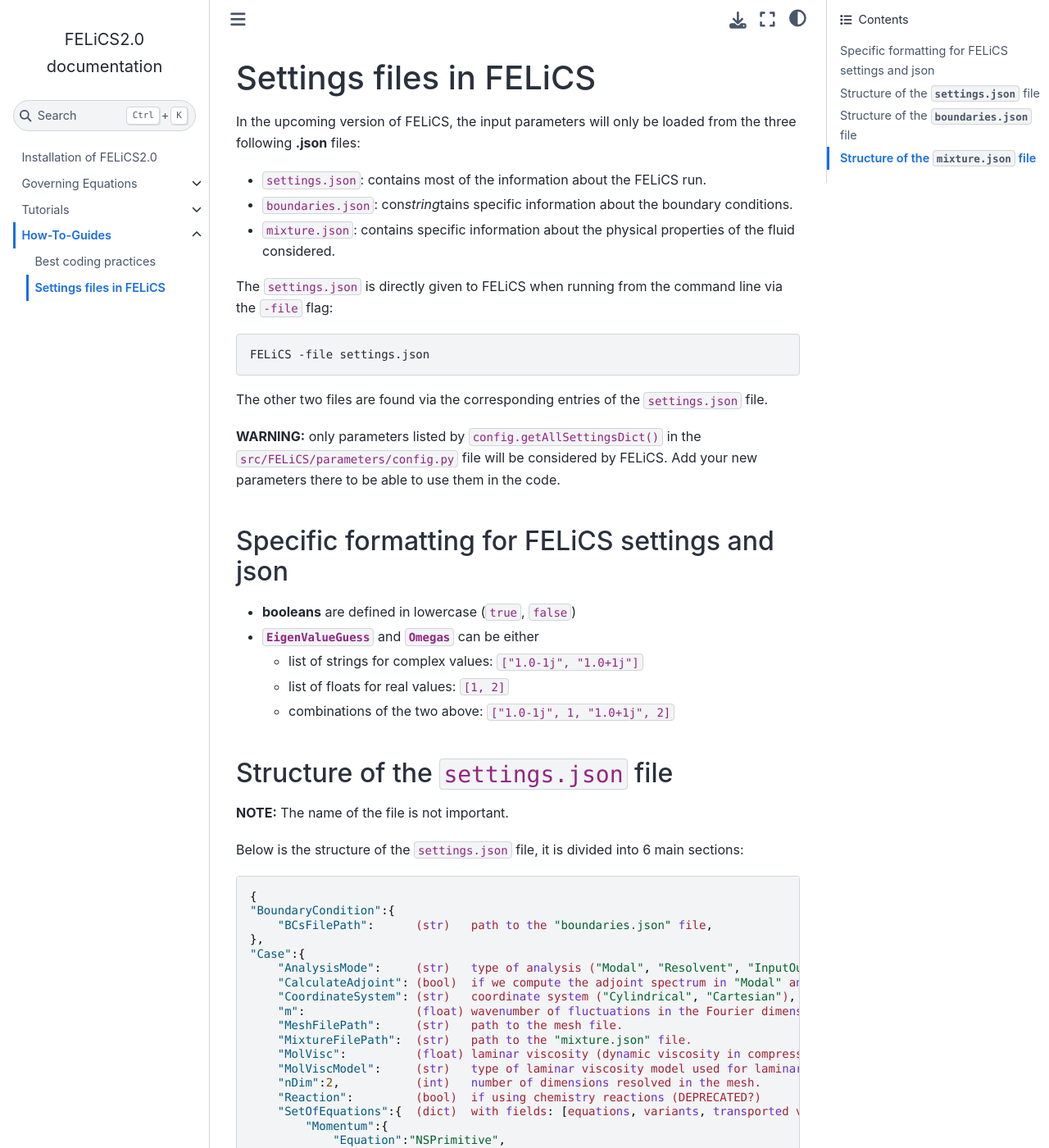
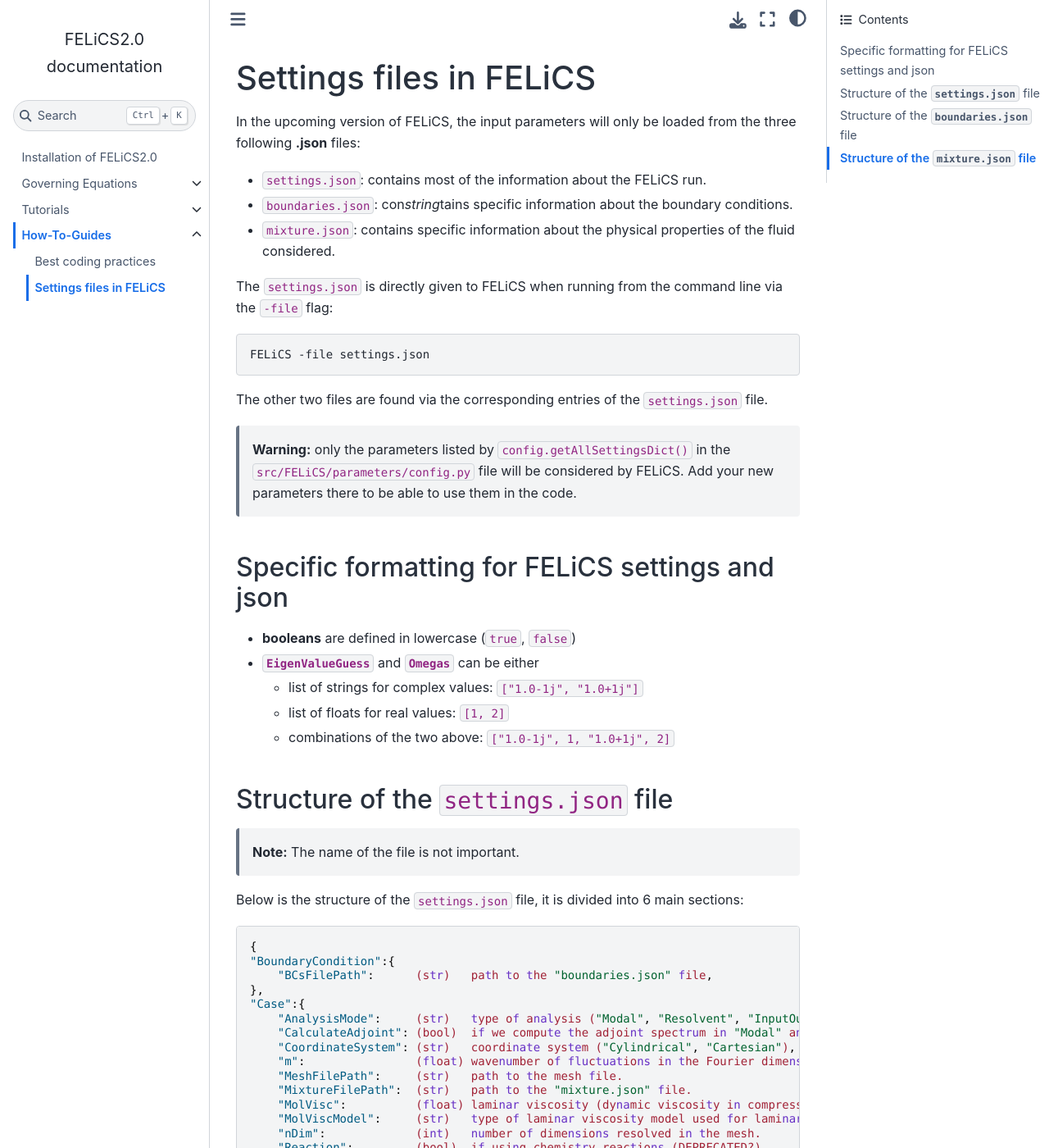
Before and after one commit to arash-mp/FELiCS_FSI, a Sphinx documentation site: the page built from DOCUMENTATION/How-To-Guides/FELiCS_settings.md, in a window 1280 px wide and 1400 px high. Shown: the whole window at 82% size. Built offline with Sphinx 7.4.7 and the Sphinx Book theme 1.1.4, drawn with Linux system fonts in a browser that asks for light colours; pages that are not in the unit, such as notebooks, are missing from menus.

Commit message:
Update file FELiCS_settings.md

```diff
--- a/DOCUMENTATION/How-To-Guides/FELiCS_settings.md
+++ b/DOCUMENTATION/How-To-Guides/FELiCS_settings.md
@@ -12,7 +12,7 @@ FELiCS -file settings.json
 
 The other two files are found via the corresponding entries of the `settings.json` file.
 
-**WARNING:** only parameters listed by `config.getAllSettingsDict()` in the `src/FELiCS/parameters/config.py` file will be considered by FELiCS. Add your new parameters there to be able to use them in the code.
+>**Warning:** only the parameters listed by `config.getAllSettingsDict()` in the `src/FELiCS/parameters/config.py` file will be considered by FELiCS. Add your new parameters there to be able to use them in the code.
 
 ## Specific formatting for FELiCS settings and json
 
@@ -24,7 +24,7 @@ The other two files are found via the corresponding entries of the `settings.jso
 
 ## Structure of the `settings.json` file
 
-**NOTE:** The name of the file is not important.
+>**Note:** The name of the file is not important.
 
 Below is the structure of the `settings.json` file, it is divided into 6 main sections:
 
@@ -42,7 +42,7 @@ Below is the structure of the `settings.json` file, it is divided into 6 main se
     "MixtureFilePath":  (str)   path to the "mixture.json" file.
     "MolVisc":          (float) laminar viscosity (dynamic viscosity in compressible!) value when "MolViscModel" is set to "Constant"
     "MolViscModel":     (str)   type of laminar viscosity model used for laminar viscosity,
-    "nDim":2,           (int)   number of dimensions resolved in the mesh.
+    "nDim":             (int)   number of dimensions resolved in the mesh.
     "Reaction":         (bool)  if using chemistry reactions (DEPRECATED?)
     "SetOfEquations":{  (dict)  with fields: [equations, variants, transported variables], all defined as str. e.g.:
         "Momentum":{
@@ -117,7 +117,7 @@ An example of `boundaries.json` is
 
 ## Structure of the `mixture.json` file
 
-**WARNING:** No idea how this is organized. Please, Thomas or someone who knows about this completes the documentation here.
+>**Warning:** No idea how this is organized. Please, Thomas or someone who knows about this completes the documentation here.
 
 In most cases that do not involve chemistry modelling to describe the fluid, the `mixture.json` is not used and a dummy file is passed instead. The structure of the dummy file is:
 
```
